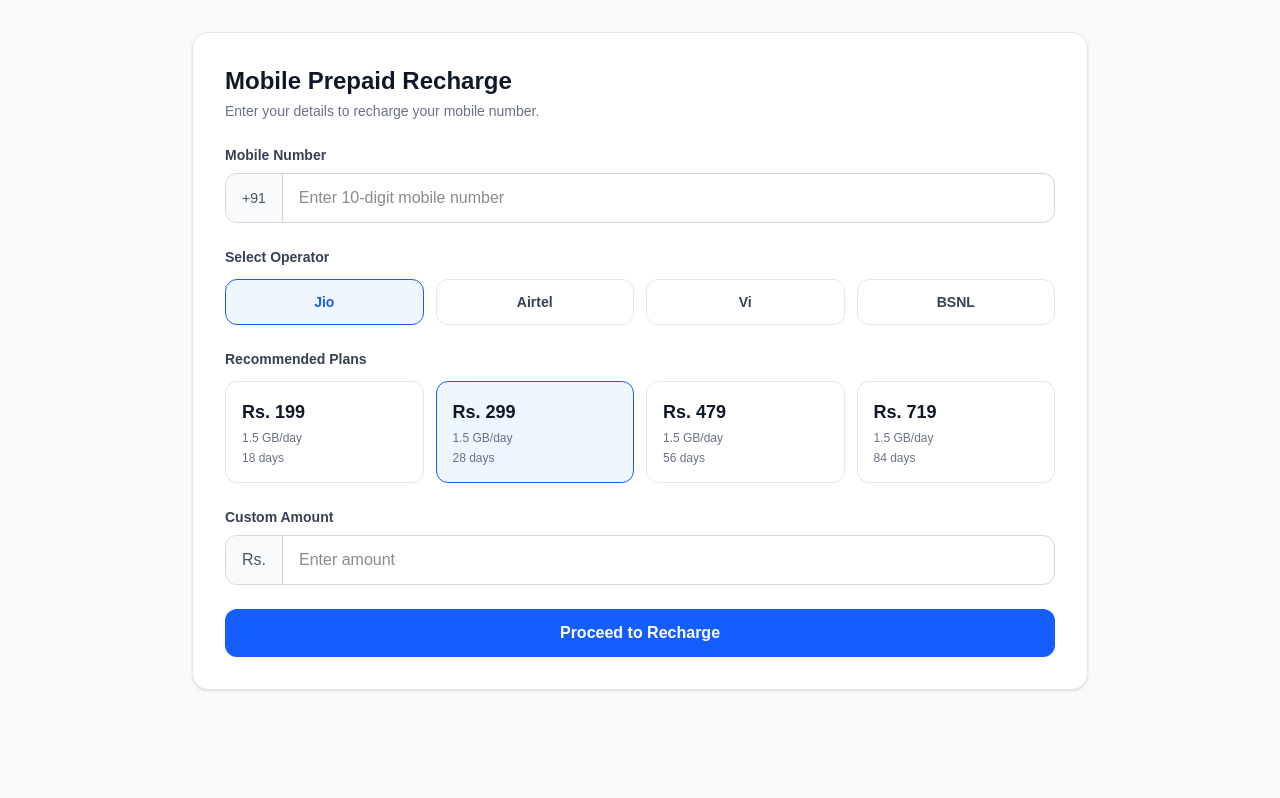
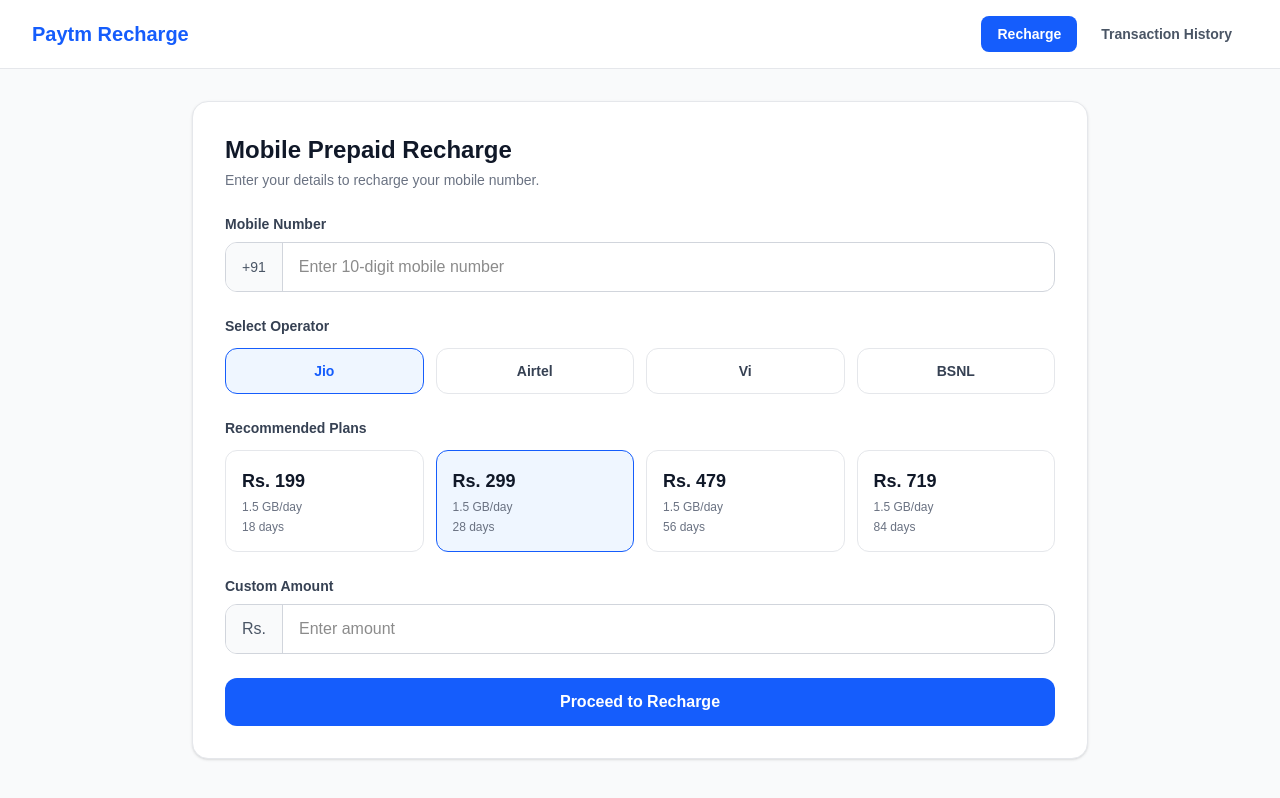
Before and after one commit to kalviumcommunity/SW2627-Nextjs-Paytm-Recharge, a Next.js app in the folder paytm-recharge-nextjs/: page /recharge in a window 1280 px wide. Shown: the top 798 px of the page. Built offline with nearby package versions, Linux system fonts and the light colour scheme.

Commit message:
feat(frontend): add navigation shell

```diff
--- a/paytm-recharge-nextjs/app/layout.tsx
+++ b/paytm-recharge-nextjs/app/layout.tsx
@@ -1,14 +1,19 @@
 import "./globals.css";
 import Providers from "./providers";
 import { Toaster } from "sonner";
+import Navbar from "@/components/layout/Navbar";
 
 export default function RootLayout({
   children,
 }: Readonly<{ children: React.ReactNode }>) {
   return (
     <html lang="en">
-      <body>
-        <Providers>{children}</Providers>
+      <body className="bg-gray-50">
+        <Providers>
+          <Navbar />
+          {children}
+        </Providers>
+
         <Toaster position="top-right" richColors />
       </body>
     </html>
--- a/paytm-recharge-nextjs/components/layout/Navbar.tsx
+++ b/paytm-recharge-nextjs/components/layout/Navbar.tsx
@@ -0,0 +1,52 @@
+"use client";
+
+import Link from "next/link";
+import { usePathname } from "next/navigation";
+
+const navItems = [
+  {
+    label: "Recharge",
+    href: "/recharge",
+  },
+  {
+    label: "Transaction History",
+    href: "/transactions",
+  },
+];
+
+export default function Navbar() {
+  const pathname = usePathname();
+
+  return (
+    <header className="border-b border-gray-200 bg-white shadow-sm">
+      <div className="mx-auto flex max-w-7xl items-center justify-between px-4 py-4 sm:px-6 lg:px-8">
+        <Link
+          href="/recharge"
+          className="text-xl font-bold text-blue-600"
+        >
+          Paytm Recharge
+        </Link>
+
+        <nav className="flex items-center gap-2">
+          {navItems.map((item) => {
+            const isActive = pathname === item.href;
+
+            return (
+              <Link
+                key={item.href}
+                href={item.href}
+                className={`rounded-lg px-4 py-2 text-sm font-semibold transition ${
+                  isActive
+                    ? "bg-blue-600 text-white"
+                    : "text-gray-600 hover:bg-blue-50 hover:text-blue-600"
+                }`}
+              >
+                {item.label}
+              </Link>
+            );
+          })}
+        </nav>
+      </div>
+    </header>
+  );
+}
```
